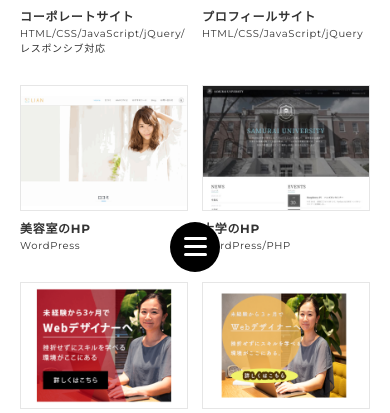
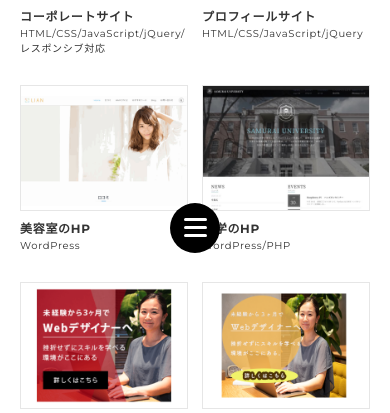
Before and after one commit to 21otamoT/Myportforio, a PHP site: page /index.html in a window 390 px wide. Shown: the part 494-907 px from the top of the page. Run offline with PHP 8.4, Linux system fonts and the light colour scheme; some web fonts are replaced.

Commit message:
ハンバーガーメニューの変更

```diff
--- a/css/style.css
+++ b/css/style.css
@@ -306,6 +306,7 @@ img {
 .page-top {
   font-weight: bold;
   padding: 10px;
+  margin-top: 50px;
   cursor: pointer;
   text-align: center;
   background-color: #4c4c4c;
@@ -725,7 +726,7 @@ font-size: calc(2rem/100vw);
 .openbtn1{
   position:fixed;
   z-index: 9999;/*ボタンを最前面に*/
-  bottom: 20vw;
+  bottom: 25vw;
   right: 50%;
   transform: translateX(50%);
   cursor: pointer;
```
